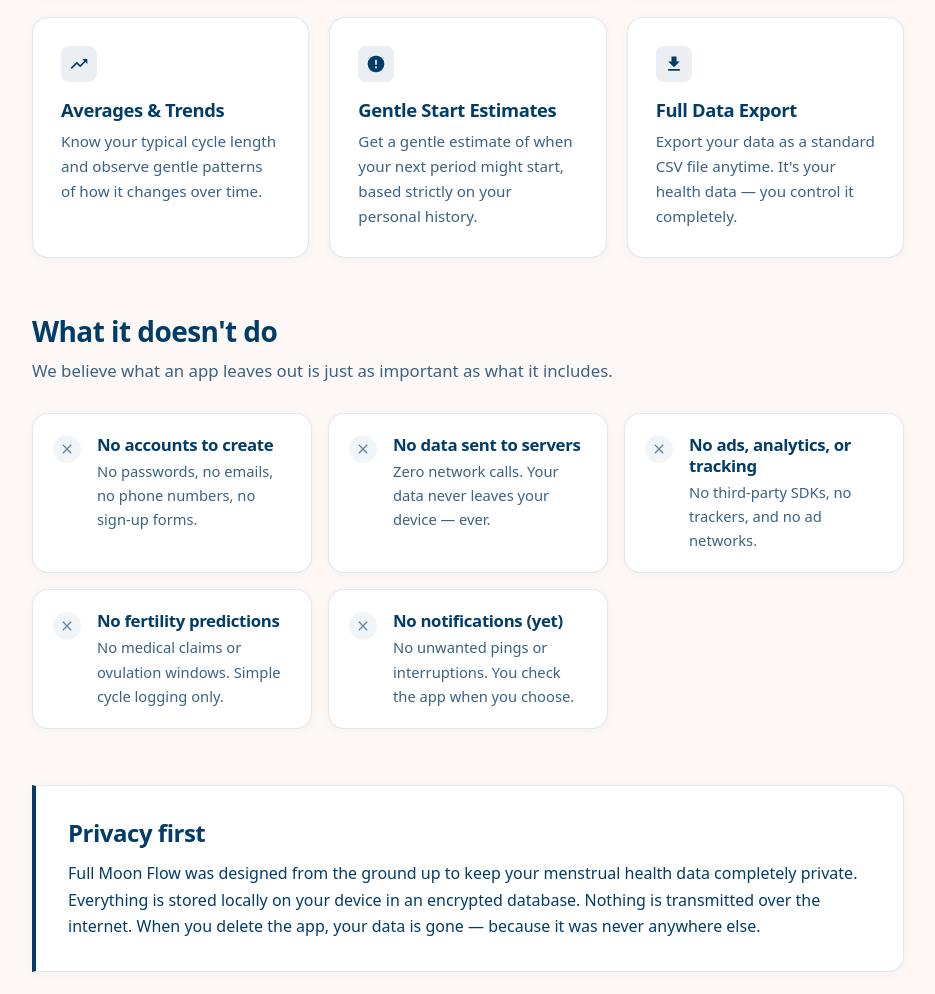
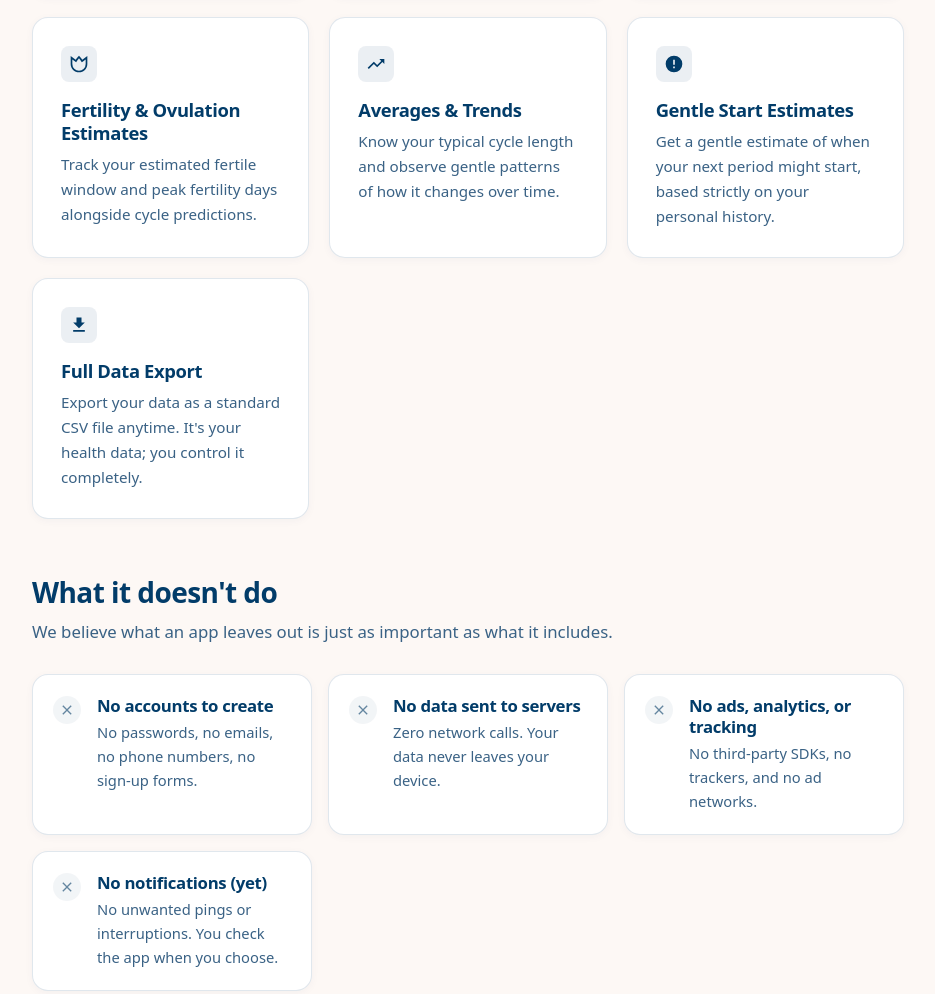
Before and after one commit to Drum514/full-moon-flow-web, a plain HTML site: page index.html in a window 1280 px wide. Shown: the part 1631-2625 px from the top of the page, without its empty margins (172-1107 px from the left). Drawn offline with Linux system fonts and the light colour scheme.

Commit message:
Add fertility predictions support to features and FAQ

```diff
--- a/index.html
+++ b/index.html
@@ -45,7 +45,7 @@
         </div>
         <h1>Your cycle, your data, your device.</h1>
         <p class="lead">
-          Full Moon Flow is a simple, private period tracker that keeps all your data on your device — no accounts, no cloud sync, no tracking. Just open the app, tap a day, and log your flow and mood.
+          Full Moon Flow is a simple, private period tracker that keeps all your data on your device. No accounts, no cloud sync, no tracking. Just open the app, tap a day, and log your flow and mood.
         </p>
         <div class="hero-actions">
           <a href="https://apps.apple.com/us/app/full-moon-flow/id6797146546?itscg=30200&itsct=apps_box_badge&mttnsubad=6797146546" class="app-store-badge">
@@ -105,6 +105,14 @@
 
           <div class="card">
             <div class="card-icon" aria-hidden="true">
+              <svg viewBox="0 -960 960 960"><path d="M480-80q-83 0-156-31.5T197-197q-54-54-85.5-127T80-480v-380l241 181q31-47 70.5-97T480-880q45 50 86 101.5t72 99.5l242-181v380q0 83-31.5 156T763-197q-54 54-127 85.5T480-80Zm0-80q134 0 227-93t93-227v-220L616-562q-45-72-73-114t-63-84q-35 43-65 87t-71 111L160-700v220q0 134 93 227t227 93Zm0-300Z"/></svg>
+            </div>
+            <h3>Fertility &amp; Ovulation Estimates</h3>
+            <p>Track your estimated fertile window and peak fertility days alongside cycle predictions.</p>
+          </div>
+
+          <div class="card">
+            <div class="card-icon" aria-hidden="true">
               <svg viewBox="0 0 24 24"><path d="M16 6l2.29 2.29-4.88 4.88-4-4L2 16.59 3.41 18l6-6 4 4 6.3-6.29L22 12V6z"/></svg>
             </div>
             <h3>Averages &amp; Trends</h3>
@@ -124,7 +132,7 @@
               <svg viewBox="0 0 24 24"><path d="M19 9h-4V3H9v6H5l7 7 7-7zM5 18v2h14v-2H5z"/></svg>
             </div>
             <h3>Full Data Export</h3>
-            <p>Export your data as a standard CSV file anytime. It's your health data — you control it completely.</p>
+            <p>Export your data as a standard CSV file anytime. It's your health data; you control it completely.</p>
           </div>
 
         </div>
@@ -154,7 +162,7 @@
             </div>
             <div class="feature-item-content">
               <h3>No data sent to servers</h3>
-              <p>Zero network calls. Your data never leaves your device — ever.</p>
+              <p>Zero network calls. Your data never leaves your device.</p>
             </div>
           </li>
 
@@ -165,16 +173,6 @@
             <div class="feature-item-content">
               <h3>No ads, analytics, or tracking</h3>
               <p>No third-party SDKs, no trackers, and no ad networks.</p>
-            </div>
-          </li>
-
-          <li class="feature-item">
-            <div class="feature-item-icon negative" aria-hidden="true">
-              <svg viewBox="0 0 24 24"><path d="M19 6.41L17.59 5 12 10.59 6.41 5 5 6.41 10.59 12 5 17.59 6.41 19 12 13.41 17.59 19 19 17.59 13.41 12z"/></svg>
-            </div>
-            <div class="feature-item-content">
-              <h3>No fertility predictions</h3>
-              <p>No medical claims or ovulation windows. Simple cycle logging only.</p>
             </div>
           </li>
 
@@ -196,7 +194,7 @@
         <div class="highlight-box">
           <h2>Privacy first</h2>
           <p>
-            Full Moon Flow was designed from the ground up to keep your menstrual health data completely private. Everything is stored locally on your device in an encrypted database. Nothing is transmitted over the internet. When you delete the app, your data is gone — because it was never anywhere else.
+            Full Moon Flow was designed from the ground up to keep your menstrual health data completely private. Everything is stored locally on your device in an encrypted database. Nothing is transmitted over the internet. When you delete the app, your data is gone.
           </p>
         </div>
       </section>
```
Also changed, not shown: faq.html (+2 -1 lines).
